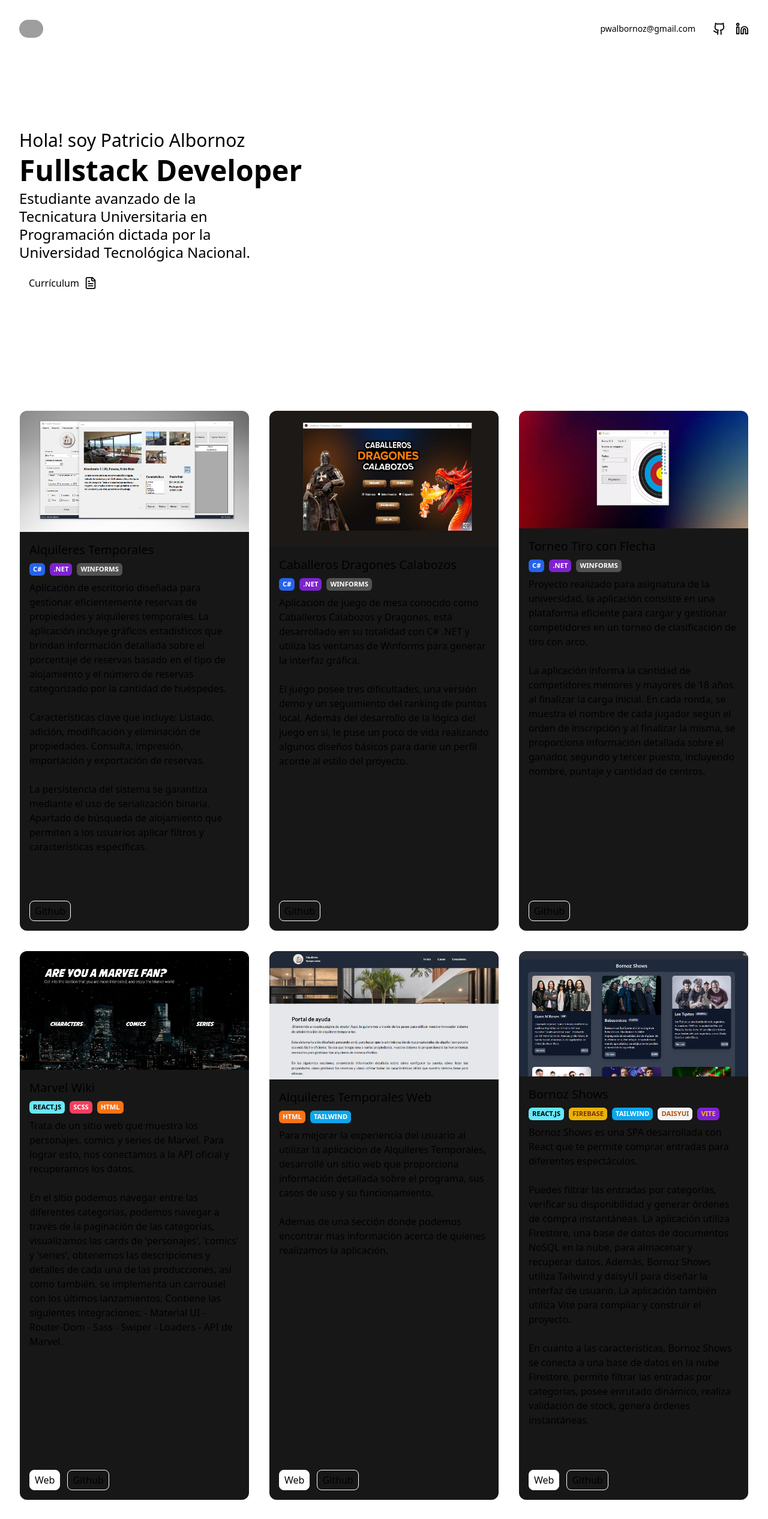
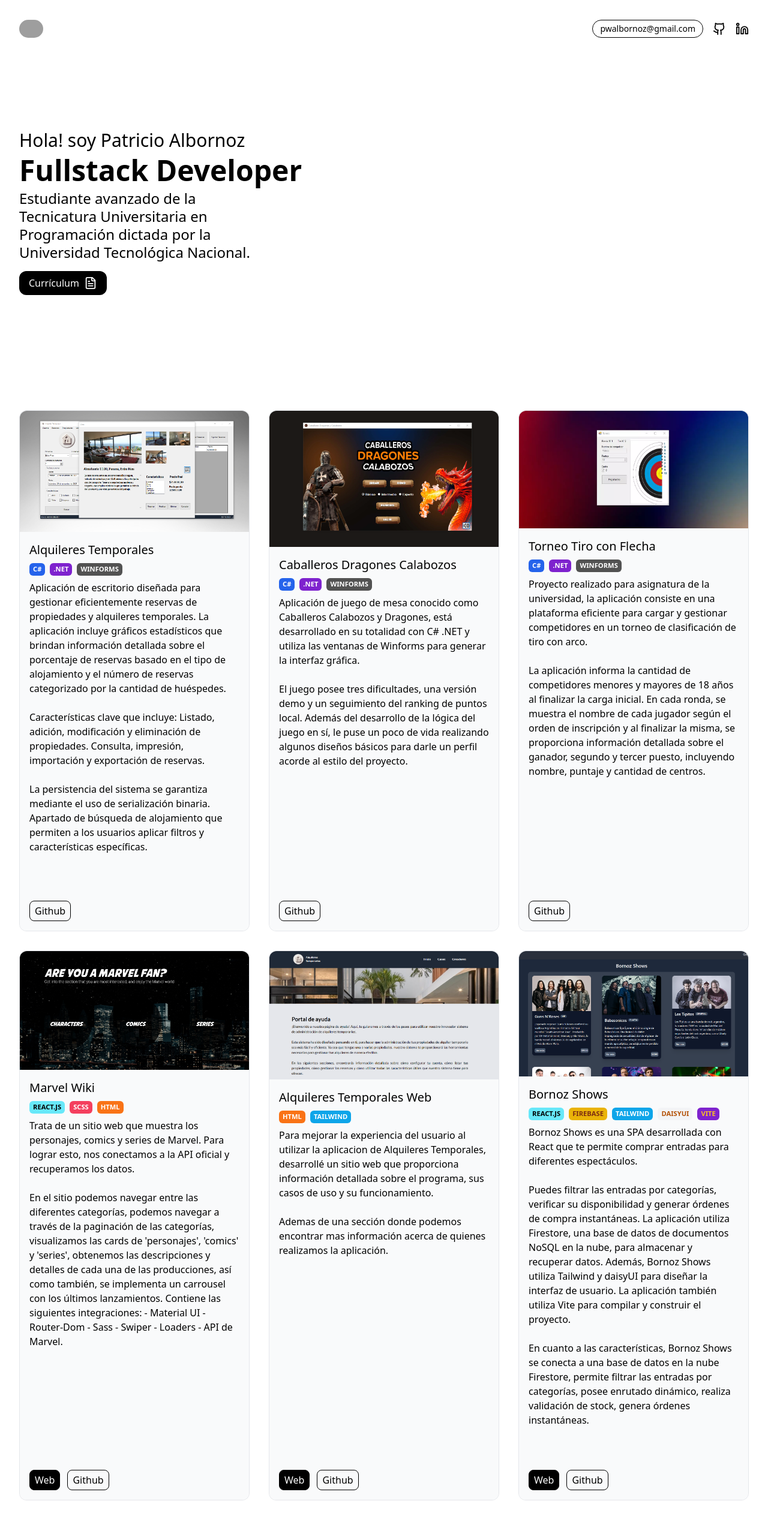
Before and after one commit to pato-1441/portfolio2024, a React (Vite) app: page / in a window 1280 px wide. Shown: the top 2533 px of the page at 60% size. Built offline with nearby package versions, Linux system fonts and the light colour scheme; grey boxes are pictures that could not be loaded.

Commit message:
light/dark theme done

```diff
--- a/index.html
+++ b/index.html
@@ -1,5 +1,5 @@
 <!doctype html>
-<html lang="en">
+<html lang="es">
   <head>
     <meta charset="UTF-8" />
     <link
@@ -12,6 +12,11 @@
       name="description"
       content="Patricio Albornoz - Fullstack Developer"
     />
+    <script
+      async
+      src="https://us.umami.is/script.js"
+      data-website-id="ab6b04d8-51cb-40b4-a9b4-345e36190958"
+    ></script>
     <title>Patricio Albornoz</title>
   </head>
   <body>
--- a/src/App.jsx
+++ b/src/App.jsx
@@ -4,7 +4,7 @@ import Projects from "./components/projects/Projects";
 
 function App() {
   return (
-    <div className="overflow-x-hidden bg-white px-4 pb-16 pt-0 text-black dark:bg-black dark:text-white sm:px-8 sm:pt-2">
+    <div className="overflow-x-hidden px-4 pb-16 pt-0 sm:px-8 sm:pt-2 text-black bg-white dark:bg-black dark:text-white">
       <Nav />
       <div className="mx-auto mt-32 max-w-[1400px] min-h-screen">
         <Hero />
--- a/src/components/card/Card.jsx
+++ b/src/components/card/Card.jsx
@@ -2,7 +2,7 @@ import Toast from "../toast/Toast";
 
 const Card = ({ imageSrc, title, stack, desc, deploy, source }) => {
   return (
-    <div className="flex h-full flex-col rounded-xl border border-white">
+    <div className="flex h-full flex-col rounded-xl border border-gray-200 dark:border-white">
       <div className="h-64">
         <img
           src={imageSrc}
@@ -10,7 +10,7 @@ const Card = ({ imageSrc, title, stack, desc, deploy, source }) => {
           className="flex rounded-t-xl w-full h-full"
         />
       </div>
-      <div className="p-4 flex flex-col justify-between gap-2 bg-neutral-900 rounded-b-xl h-full">
+      <div className="p-4 flex flex-col justify-between gap-2 rounded-b-xl h-full text-black bg-gray-50 dark:bg-neutral-900 dark:text-white">
         <div className="flex flex-col gap-2">
           <p className="font-medium text-xl">{title}</p>
           <div className="flex flex-wrap gap-2">
@@ -26,7 +26,7 @@ const Card = ({ imageSrc, title, stack, desc, deploy, source }) => {
               target="_blank"
               rel="noopener noreferrer"
               href={deploy}
-              className="flex w-fit items-center transition-all duration-150 text-base font-medium px-2 py-1 rounded-lg text-black bg-white border border-white hover:shadow-black hover:shadow-button"
+              className="flex w-fit items-center transition-all duration-150 text-base font-medium px-2 py-1 rounded-lg text-white dark:text-black bg-black dark:bg-white border border-black dark:border-white hover:shadow-white dark:hover:shadow-black hover:shadow-button"
             >
               Web
             </a>
@@ -36,7 +36,7 @@ const Card = ({ imageSrc, title, stack, desc, deploy, source }) => {
             target="_blank"
             rel="noopener noreferrer"
             href={source}
-            className="flex w-fit items-center transition-all duration-150 text-base font-medium px-2 py-1 rounded-lg border border-white hover:shadow-white hover:shadow-button"
+            className="flex w-fit items-center transition-all duration-150 text-base font-medium px-2 py-1 rounded-lg border border-black dark:border-white hover:shadow-black dark:hover:shadow-white hover:shadow-button"
           >
             Github
           </a>
--- a/src/components/hero/Hero.jsx
+++ b/src/components/hero/Hero.jsx
@@ -17,7 +17,7 @@ const Hero = () => {
           target="_blank"
           rel="noopener noreferrer"
           download
-          className="flex w-fit items-center gap-2 transition-all duration-150 sm:text-base font-medium px-4 py-2 rounded-xl text-black bg-white hover:shadow-black hover:shadow-button hover:scale-105 hover:-rotate-2"
+          className="flex w-fit items-center gap-2 transition-all duration-150 sm:text-base font-medium px-4 py-2 rounded-xl text-white dark:text-black bg-black dark:bg-white hover:shadow-white dark:hover:shadow-black hover:shadow-button hover:scale-105 hover:-rotate-2"
         >
           Currículum
           <FileText size={22} />
--- a/src/components/nav/Nav.jsx
+++ b/src/components/nav/Nav.jsx
@@ -15,7 +15,7 @@ const Nav = () => {
         </div>
         <div className="flex items-center gap-4">
           <a
-            className="transition-all duration-150 hover:scale-105 text-sm py-1 px-3 rounded-full border border-white hover:shadow-white hover:shadow-button"
+            className="transition-all duration-150 hover:scale-105 text-sm py-1 px-3 rounded-full border border-black dark:border-white hover:shadow-black dark:hover:shadow-white hover:shadow-button"
             href="mailto:pwalbornoz@gmail.com"
             rel="noreferrer noopener"
           >
@@ -26,14 +26,20 @@ const Nav = () => {
             rel="noopener noreferrer"
             href="https://github.com/pato-1441"
           >
-            <Github size={22} className="hover:fill-white" />
+            <Github
+              size={22}
+              className="hover:fill-black dark:hover:fill-white"
+            />
           </a>
           <a
             target="_blank"
             rel="noopener noreferrer"
             href="https://www.linkedin.com/in/patoalbornoz/"
           >
-            <Linkedin size={22} className="hover:fill-white" />
+            <Linkedin
+              size={22}
+              className="hover:fill-black dark:hover:fill-white"
+            />
           </a>
         </div>
       </nav>
```
